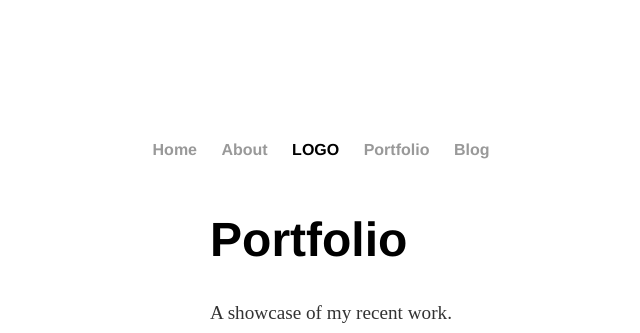
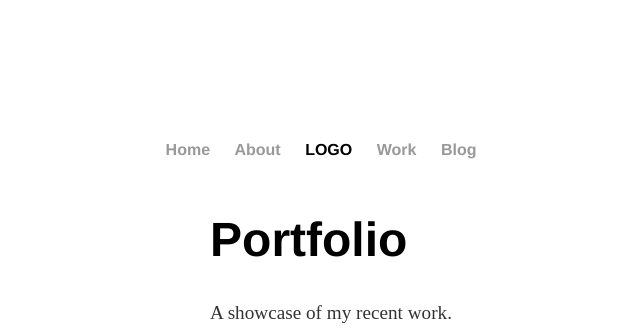
Before and after one commit to midorichan/midorichan.github.io, a Jekyll site: the page built from work/index.html, in a window 1280 px wide. Shown: the top 333 px of the page, without its empty margins (309-949 px from the left). Built offline with Jekyll 4.4.1, drawn with Linux system fonts in a browser that asks for light colours.

Commit message:
Layout updates
- Renamed Portfolio to Work
- Reduced amount of columns in CSS grid

```diff
--- a/_layouts/default.html
+++ b/_layouts/default.html
@@ -15,7 +15,7 @@
 						<li><a href="/">Home</a></li>
 						<li><a href="/about">About</a></li>
 						<li>LOGO</li>
-						<li><a href="/portfolio">Portfolio</a></li>
+						<li><a href="/work">Work</a></li>
 						<li><a href="https://medium.com/@midorichan">Blog</a></li>
 					</ul>
 				</nav>
--- a/css/main.css
+++ b/css/main.css
@@ -16,12 +16,12 @@
 .container {
     height: 100%;
     display: grid;
-    grid-template-columns: repeat(12, 1fr);
+    grid-template-columns: repeat(5, 1fr);
     grid-template-rows: 60px auto 100px;
     grid-template-areas:
-        "h h h h h h h h h h h h"
-        "c c c c c c c c c c c c"
-        "f f f f f f f f f f f f";
+        "h h h h h"
+        "c c c c c"
+        "f f f f f";
 }
 
 .header {
```
Also changed, not shown: work/index.html (renamed from portfolio/index.html).
